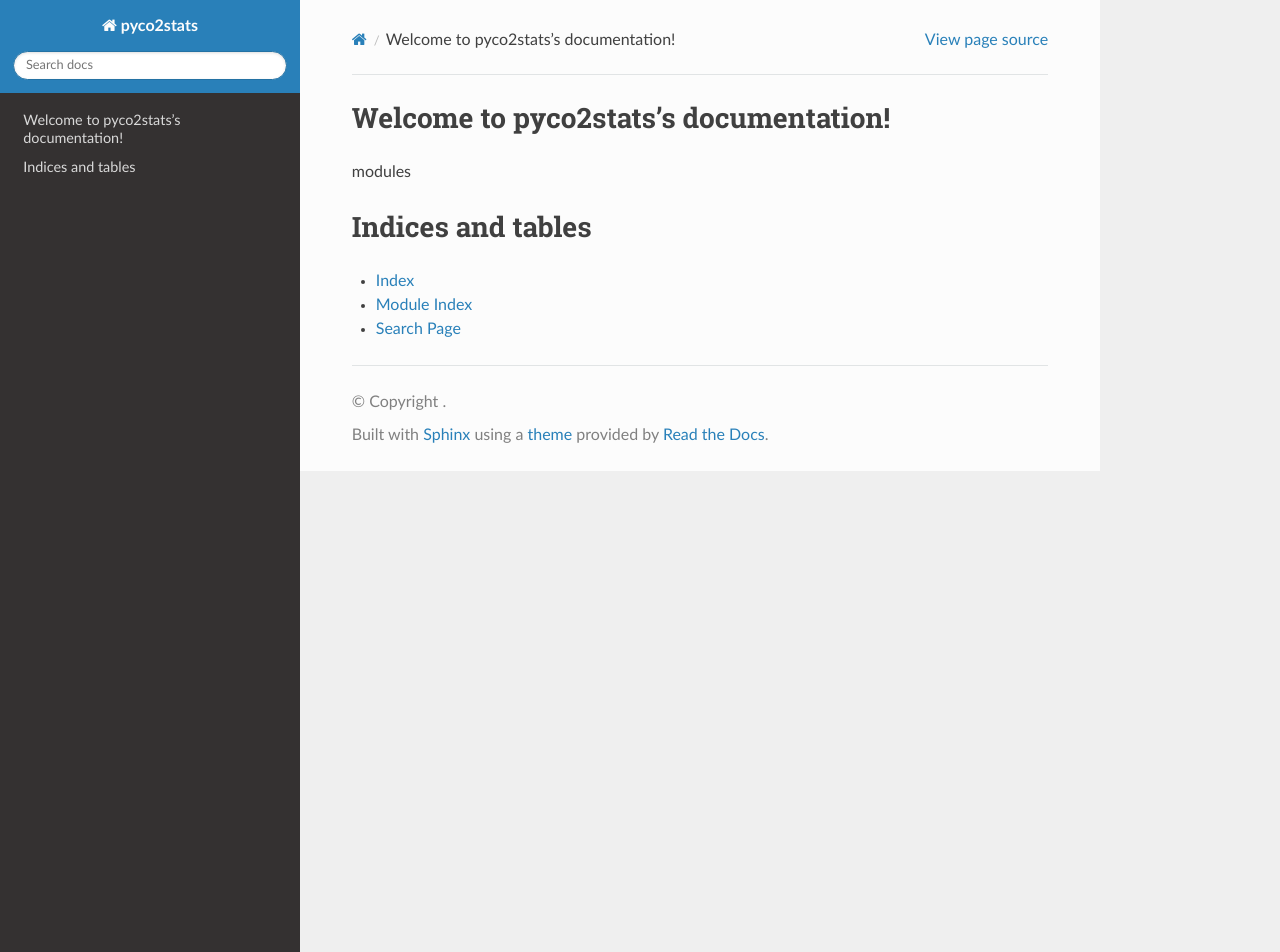
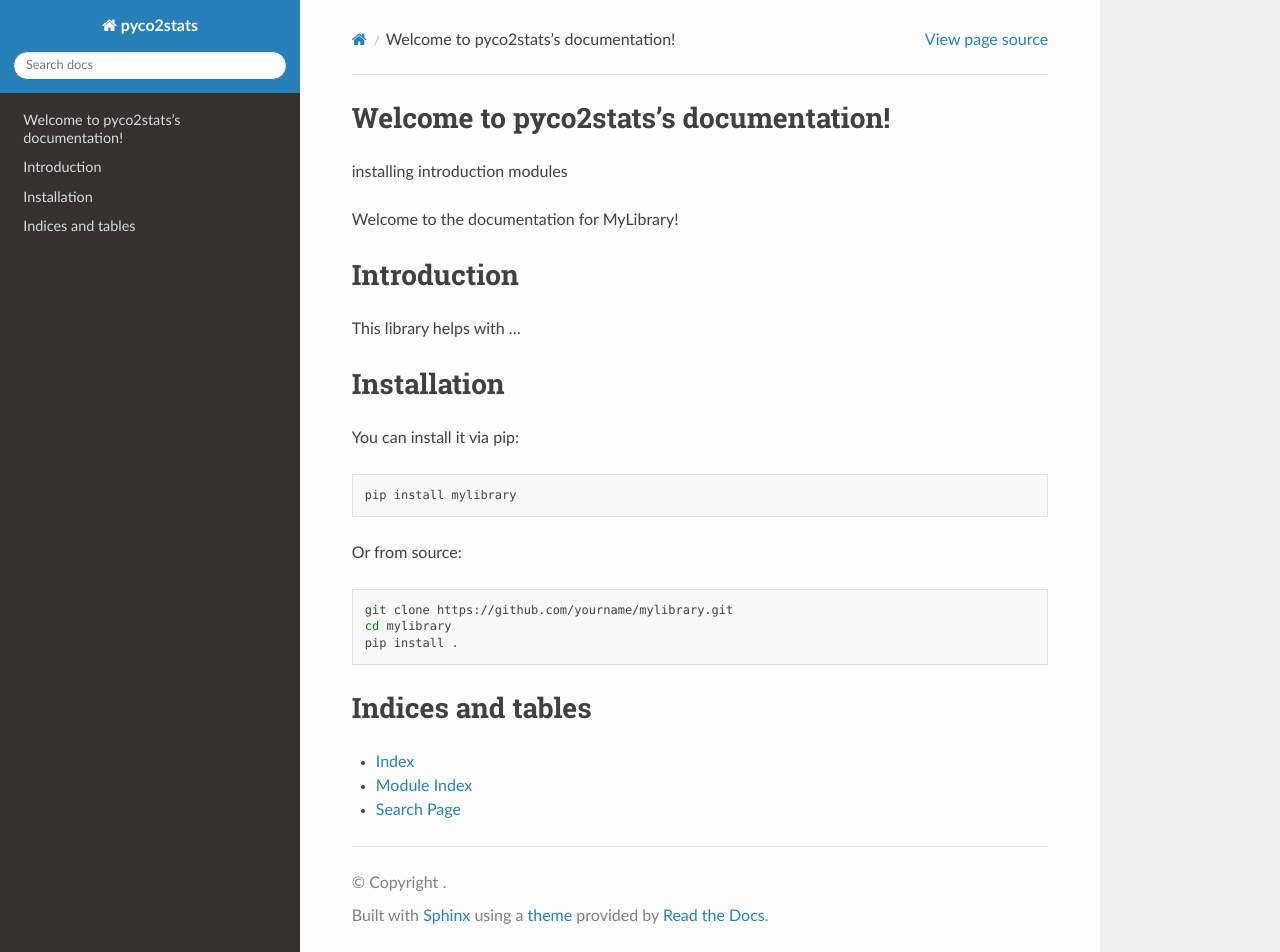
Before and after one commit to AIVolcanoLab/pyco2stats, a Sphinx documentation site: the page built from docs/source/index.rst, in a window 1280 px wide and 952 px high. Built offline with Sphinx 7.4.7 and the Read the Docs theme 3.1.0, drawn with Linux system fonts in a browser that asks for light colours.

Commit message:
Update index.rst

```diff
--- a/docs/source/index.rst
+++ b/docs/source/index.rst
@@ -10,7 +10,33 @@ Welcome to pyco2stats's documentation!
    :maxdepth: 2
    :caption: Contents:
 
+installing
+introduction
 modules
+
+Welcome to the documentation for MyLibrary!
+
+Introduction
+============
+
+This library helps with ...
+
+Installation
+============
+
+You can install it via pip:
+
+.. code-block:: bash
+
+   pip install mylibrary
+
+Or from source:
+
+.. code-block:: bash
+
+   git clone https://github.com/yourname/mylibrary.git
+   cd mylibrary
+   pip install .
 
 Indices and tables
 ==================
```
